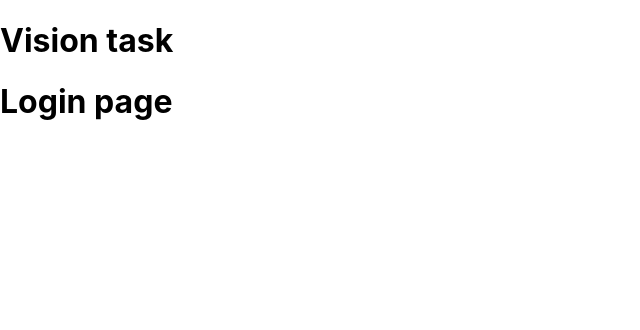
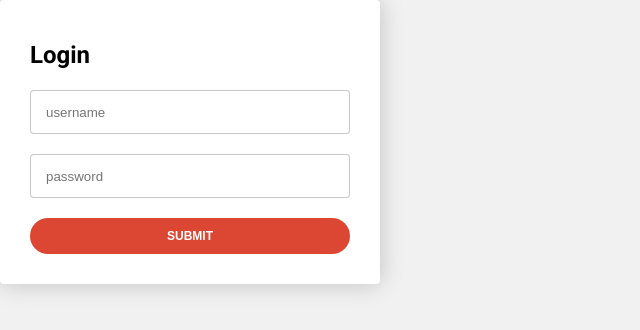
Before and after one commit to mefistodevelop/vision-task, a React (Create React App) app: page /login in a window 1280 px wide. Shown: the top 330 px of the page, without its empty margins (0-640 px from the left). Built offline with nearby package versions, Linux system fonts and the light colour scheme.

Commit message:
feat: add Login page
page also includes LoginForm component
and Button component

```diff
--- a/src/App.js
+++ b/src/App.js
@@ -8,7 +8,6 @@ import { Signup } from './pages/Signup/Signup';
 function App() {
   return (
     <div className="App">
-      <h1>Vision task</h1>
       <Route exact path="/" render={() => <Main />} />
       <Route path="/signup" render={() => <Signup />} />
       <Route path="/login" render={() => <Login />} />
--- /dev/null
+++ b/src/components/Button/Button.css
@@ -0,0 +1,20 @@
+.button {
+  display: block;
+  width: 100%;
+  height: 100%;
+  padding: 11px 25px;
+  border: none;
+  border-radius: 40px;
+  background-color: #dc4734;
+  text-transform: uppercase;
+  font-weight: 700;
+  font-size: 12px;
+  color: #fff;
+  cursor: pointer;
+  outline: none;
+}
+
+.button:hover,
+.button:focus {
+  background-color: #333333;
+}
--- /dev/null
+++ b/src/components/Button/Button.jsx
@@ -0,0 +1,10 @@
+import React from 'react';
+import './Button.css';
+
+export function Button({ type = 'button', name = 'submit' }) {
+  return (
+    <button className="button" type={type}>
+      {name}
+    </button>
+  );
+}
--- a/src/index.css
+++ b/src/index.css
@@ -1,10 +1,15 @@
+*,
+::before,
+::after {
+  box-sizing: border-box;
+}
+
 body {
   margin: 0;
-  font-family: -apple-system, BlinkMacSystemFont, 'Segoe UI', 'Roboto', 'Oxygen',
-    'Ubuntu', 'Cantarell', 'Fira Sans', 'Droid Sans', 'Helvetica Neue',
-    sans-serif;
+  font-family: 'Roboto', sans-serif;
   -webkit-font-smoothing: antialiased;
   -moz-osx-font-smoothing: grayscale;
+  background-color: #f1f1f1;
 }
 
 code {
--- /dev/null
+++ b/src/pages/Login/Login.css
@@ -0,0 +1,18 @@
+.login {
+  display: flex;
+  flex-direction: column;
+  padding: 40px 30px 30px;
+  max-width: 380px;
+  min-height: 270px;
+  background-color: #fff;
+  box-shadow: 0px 0px 25px rgba(0, 0, 0, 0.2);
+  border-radius: 4px;
+}
+
+.login__title {
+  margin: 0;
+  padding: 0;
+  margin-bottom: 20px;
+  font-size: 24px;
+  line-height: 30px;
+}
--- a/src/pages/Login/Login.jsx
+++ b/src/pages/Login/Login.jsx
@@ -1,7 +1,12 @@
 import React from 'react';
+import './Login.css';
+import { LoginForm } from './LoginForm/LoginForm';
 
-export const Login = () => (
-  <div className="login">
-    <h1>Login page</h1>
-  </div>
-);
+export function Login() {
+  return (
+    <div className="login">
+      <h1 className="login__title">Login</h1>
+      <LoginForm />
+    </div>
+  );
+}
--- /dev/null
+++ b/src/pages/Login/LoginForm/LoginForm.css
@@ -0,0 +1,14 @@
+.login-form__field {
+  margin-bottom: 10px;
+  width: 100%;
+  max-width: 320px;
+  height: 44px;
+  padding: 12px 15px;
+  background-color: #fff;
+  border: 1px solid rgba(31, 32, 65, 0.25);
+  border-radius: 4px;
+}
+
+.login-form__field:last-of-type {
+  margin-bottom: 20px;
+}
--- /dev/null
+++ b/src/pages/Login/LoginForm/LoginForm.jsx
@@ -0,0 +1,61 @@
+import React, { useState } from 'react';
+import { Button } from '../../../components/Button/Button';
+import './LoginForm.css';
+
+export function LoginForm() {
+  const [username, setUsername] = useState('');
+  const [password, setPassword] = useState('');
+
+  const handleUsername = (e) => {
+    const value = e.target.value;
+    setUsername(value);
+  };
+
+  const handlePassword = (e) => {
+    const value = e.target.value;
+    setPassword(value);
+  };
+
+  const handleSubmit = (e) => {
+    e.preventDefault();
+    const trimmedUsername = username.trim();
+    const trimmedPassword = password.trim();
+
+    if (trimmedUsername && trimmedPassword) {
+      console.log(trimmedUsername, trimmedPassword);
+      setUsername('');
+      setPassword('');
+    }
+  };
+  return (
+    <form className="login-form" onSubmit={handleSubmit}>
+      <label className="login-form__label">
+        <input
+          className="login-form__field"
+          type="text"
+          name="username"
+          placeholder="username"
+          value={username}
+          onChange={handleUsername}
+          required
+          autoComplete="on"
+        />
+      </label>
+
+      <label className="login-form__label">
+        <input
+          className="login-form__field"
+          type="password"
+          name="password"
+          placeholder="password"
+          value={password}
+          onChange={handlePassword}
+          required
+          autoComplete="on"
+        />
+      </label>
+
+      <Button type="submit" name="submit" />
+    </form>
+  );
+}
```
Also changed, not shown: 1 other file (tests, documents, lock files or other folders).
